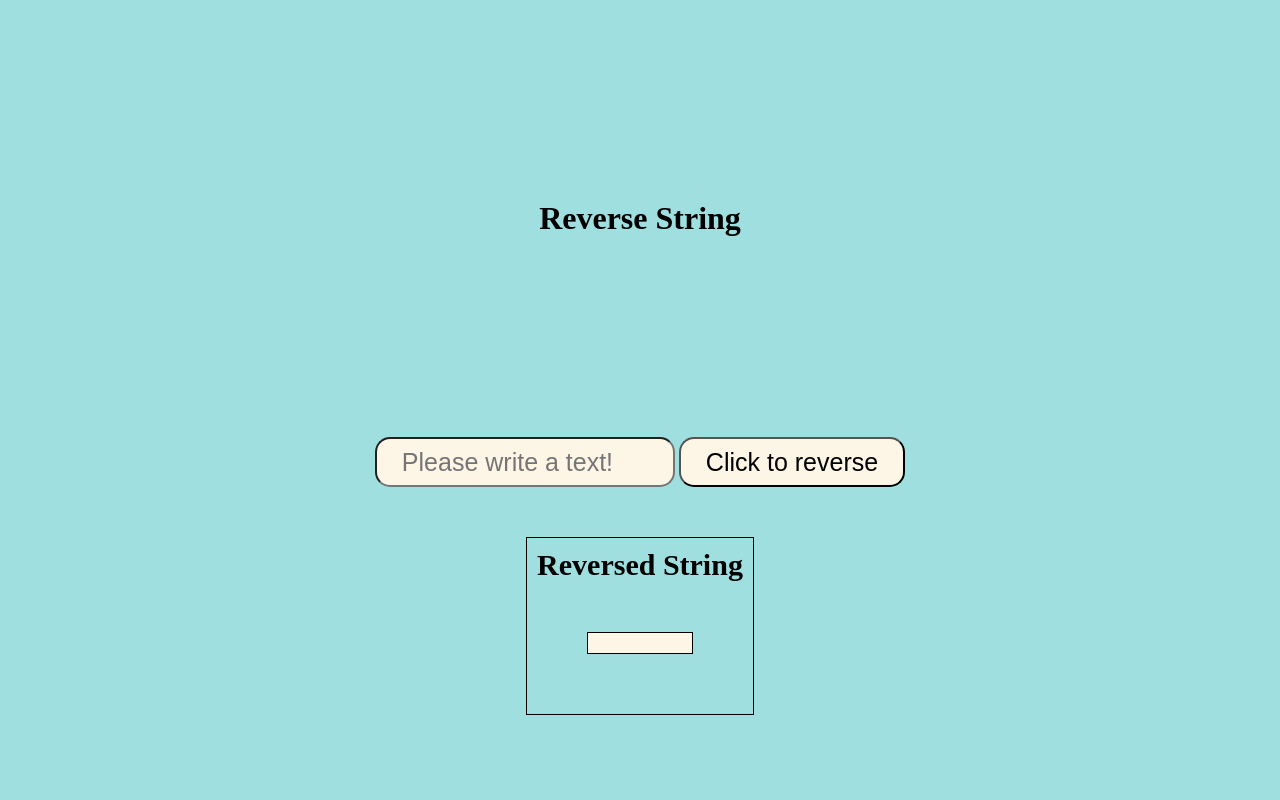
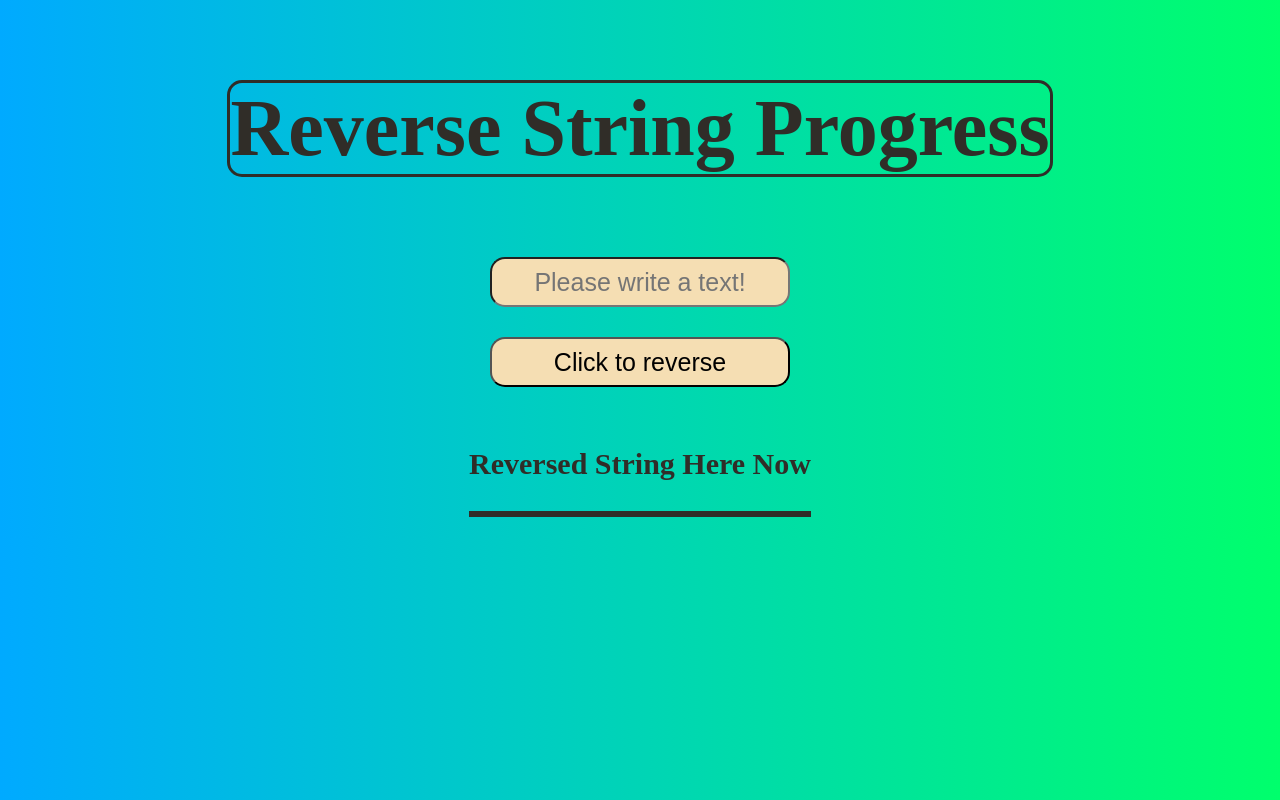
Before and after one commit to omur8819/js-cc-003-reverse-words, a plain HTML site: page index.html in a window 1280 px wide. Drawn offline with Linux system fonts and the light colour scheme.

Commit message:
first-commit

```diff
--- a/index.html
+++ b/index.html
@@ -4,22 +4,24 @@
 <head>
     <meta charset="UTF-8">
     <meta name="viewport" content="width=device-width, initial-scale=1.0">
+    <meta author="omur8819">
+    <meta keywords="reverse string, reverse, string">
     <title>Reverse String</title>
     <link rel="stylesheet" href="./style.css">
 </head>
 
 <body>
     <header>
-        <h1> Reverse String</h1>
+        <h1> Reverse String Progress</h1>
     </header>
     <main>
-        <div>
-            <input type="text" id="input" placeholder="Please write a text!">
-            <button type="submit" id="button">Click to reverse</button>
+        <div id="div_1">
+            <input type="text" id="text_input" placeholder="Please write a text!">
+            <button type="submit" id="button_1">Click to reverse</button>
         </div>
-        <div class="display">
-            <p>Reversed String</p>
-            <p id="reversed"></p>
+        <div id="div_2">
+            <p>Reversed String Here Now</p>
+            <p id="reversed_text"></p>
         </div>
     </main>
     <script src="./script.js"></script>
--- a/script.js
+++ b/script.js
@@ -1,7 +1,7 @@
 
 
-const input = document.querySelector("#input");
-const button = document.querySelector("#button");
+const input = document.querySelector("#text_input");
+const button = document.querySelector("#button_1");
 
 button.addEventListener("click", reverseStringHandler);
 
@@ -9,10 +9,10 @@ function reverseStringHandler() {
     console.log(input.value);
     let text = "";
     for (var i = input.value.length; i >= 0; i--) {
-        text = text + input.value.charAt(i)
+        text += input.value.charAt(i)
     }
 
 
 
-    document.querySelector("#reversed").innerText = text;
+    document.querySelector("#reversed_text").innerText = text;
 };
--- a/style.css
+++ b/style.css
@@ -4,61 +4,59 @@
     box-sizing: border-box;
 }
 body{
-    background-color: rgb(159, 223, 223);
+    background: linear-gradient(to right, #00AAFF, #00FF6C);
     display: flex;
     flex-direction: column;
-    justify-content: space-evenly;
-    min-height: 50vh;
+    justify-content: space-between;
     align-items: center;
-
 }
 
+h1 {
+    margin: 80px;
+    color: rgb(48, 45, 40);
+    border: 3px solid  rgb(48, 45, 40);
+    border-radius: 15px;
+    font-size: 80px;
+}
 
 main{
     display: flex;
     flex-direction: column;
-    justify-content: space-evenly;
-    height:0px;
+    justify-content: space-between;
     align-items: center;
 }
-
-.display{
-    font-size: 30px;
-    margin: 50px;
-    padding: 10px;
-    border: 1px solid black;
-    text-align: center;
-    font-weight: bold;
-}
-
-main.p{
-    margin: 25px 0;
-    text-align: center;
-}
-
-#input,#button{
+#text_input{
+    display: block;
     height: 50px;
     border-radius: 15px;
-    padding: 0 25px;
+    padding: 0 40px;
     font-size: 25px;
-    background-color: oldlace;
+    background-color: wheat;
+    width: 300px;
+    text-align: center;
+    margin-bottom: 30px;
+}
+#button_1{
+    display: block;
+    height: 50px;
+    border-radius: 15px;
+    font-size: 25px;
+    background-color: wheat;
+    width: 300px;
+    margin-bottom: 40px;
+}
+#div_2{
+    font-size: 30px;
+    margin: 10px;
+    padding: 10px;
+    font-weight: bold;
 
 }
-
-#input{
-    width: 300px;
+p{
+    color: rgb(48, 45, 40);
 }
-
-#reversed{
-    font-size: 20px;
-    margin: 50px;
-    padding: 10px;
-    border: 1px solid black;
-    font-weight: bold;
-    background-color: oldlace;
-
+#reversed_text{
+    text-align: center;
+    margin-top: 30px;
+    border: 3px solid  rgb(48, 45, 40);
 }
-
-h1{
-    margin: 200px;
-}
```
